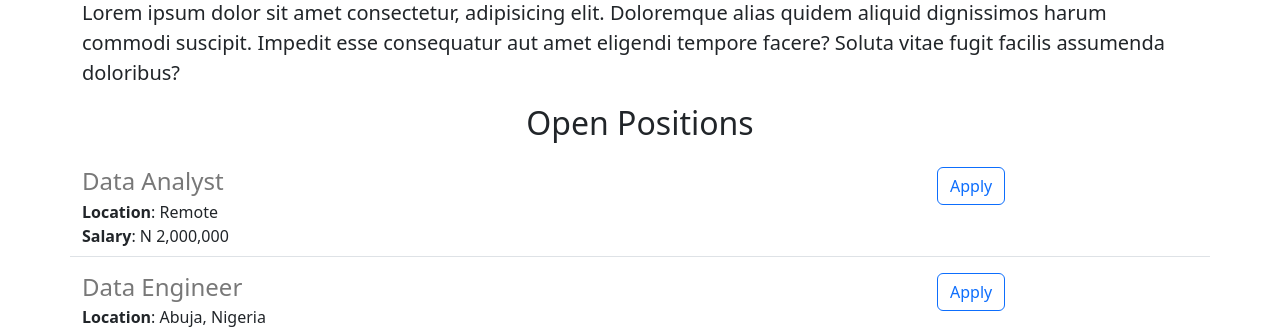
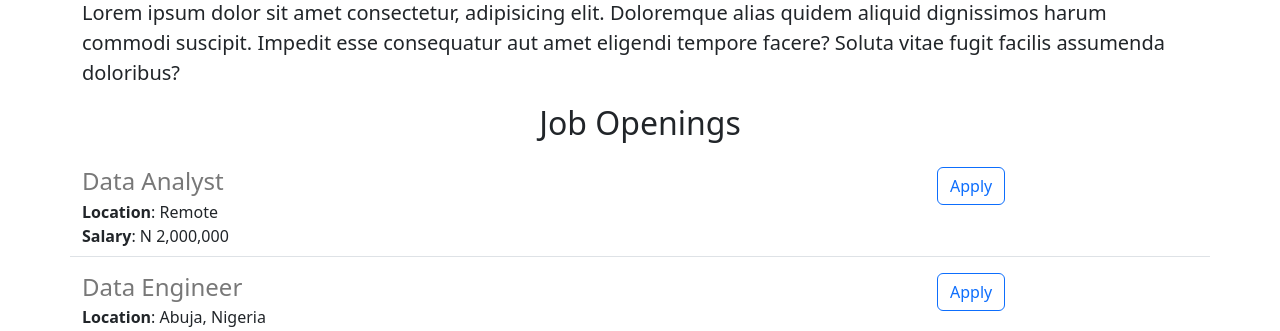
Before and after one commit to Diggardson270/careers_website_continuation, a Flask app: page / in a window 1280 px wide. Shown: the part 965-1296 px from the top of the page. Run offline with Flask 3, Linux system fonts and the light colour scheme.

Commit message:
made some changes

```diff
--- a/templates/home.html
+++ b/templates/home.html
@@ -23,7 +23,7 @@
             Soluta vitae fugit facilis assumenda doloribus?
         </p>
         <h2 class="text-center  mt-2 mb-4">
-            Open Positions
+            Job Openings
         </h2  mt-2 mb-4>
         <div>
             {% for job in jobs %}
```
